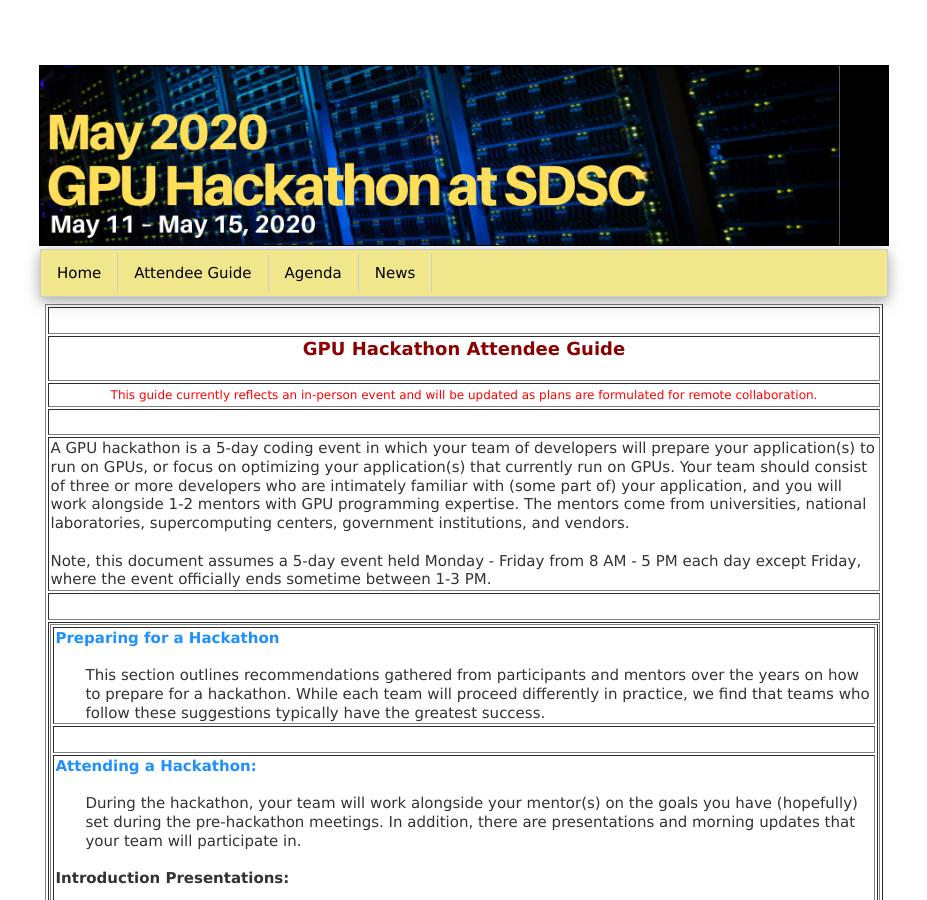
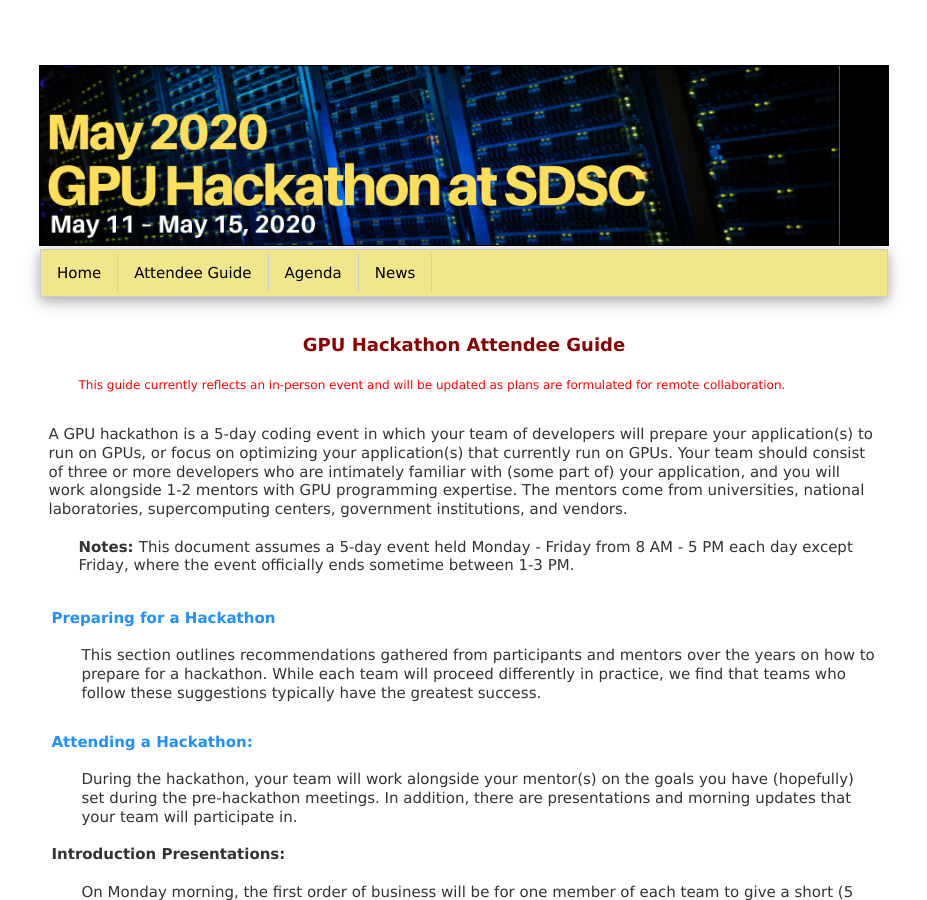
Before and after one commit to sdsc-hpc-training/sdsc-hpc-training.github.io, a Jekyll site: the page built from gpuhackathon/attendee_guide.html, in a window 1280 px wide and 900 px high. Shown: the whole window, without its empty margins (176-1103 px from the left). Built offline with Jekyll 4.4.1, drawn with Linux system fonts in a browser that asks for light colours.

Commit message:
tweak attendee guide

```diff
--- a/gpuhackathon/attendee_guide.html
+++ b/gpuhackathon/attendee_guide.html
@@ -2,16 +2,15 @@
 layout: gpuhack
 title: SDSC GPU Hackathon - Attendee Guide
 ---
-<table border="1"" width="98%" align="center"> <!---- begin main table --->
+<table border="0" width="98%" align="center"> <!---- begin main table --->
   <tr><td align='left' valign='top'> &nbsp; </td></tr>
   <tr><td align='left' valign='top'>
     <p class="newscenter">GPU Hackathon Attendee Guide</p>
   <p> &nbsp; </p>
+  <p class="indent"><small><font color="red"> This guide currently reflects an in-person event
+    and will be updated as plans are formulated for remote collaboration.
+  </font></small></p>
     </td></tr>
-  <tr><td align='center' valign='top'>
-    <p><small><font color="red"> This guide currently reflects an in-person event
-      and will be updated as plans are formulated for remote collaboration.</font></small></p>
-  </td></tr>
   <tr><td align='left' valign='top'> &nbsp;  </td></tr>
   <tr><td align='left' valign='top'>
     <p class="paral">
@@ -23,14 +22,14 @@
 national laboratories, supercomputing centers, government institutions, and vendors.
     </p>
     <p> &nbsp; </p>
-    <p class="paral">
-Note, this document assumes a 5-day event held Monday - Friday from 8 AM - 5 PM
-each day except Friday, where the event officially ends sometime between 1-3 PM.
+    <p class="indent">
+    <b>Notes: </b>This document assumes a 5-day event held Monday - Friday from 8 AM - 5 PM
+  each day except Friday, where the event officially ends sometime between 1-3 PM.
     </p>
     </td></tr>
     <tr><td align='left' valign='top'> &nbsp;  </td></tr>
     <tr><td align='left' valign='top'>
-    <table border=1 width=100% align="left">  <!--- begin info table --->
+    <table border="0" width=100% align="left">  <!--- begin info table --->
       <tr><td align='left' valign='top' >
         <p class="sectitle">Preparing for a Hackathon</p>
         <p> &nbsp; </p>
```
Also changed, not shown: 1 other file.
